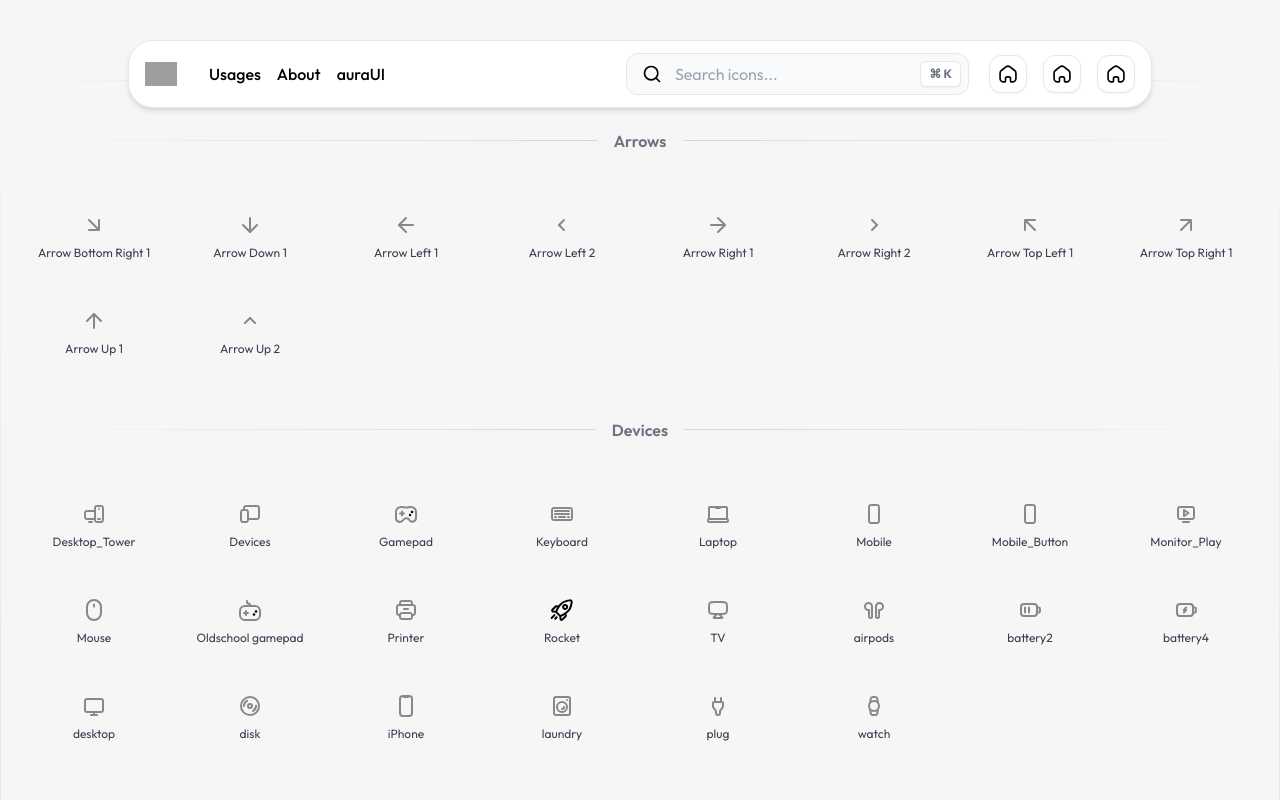
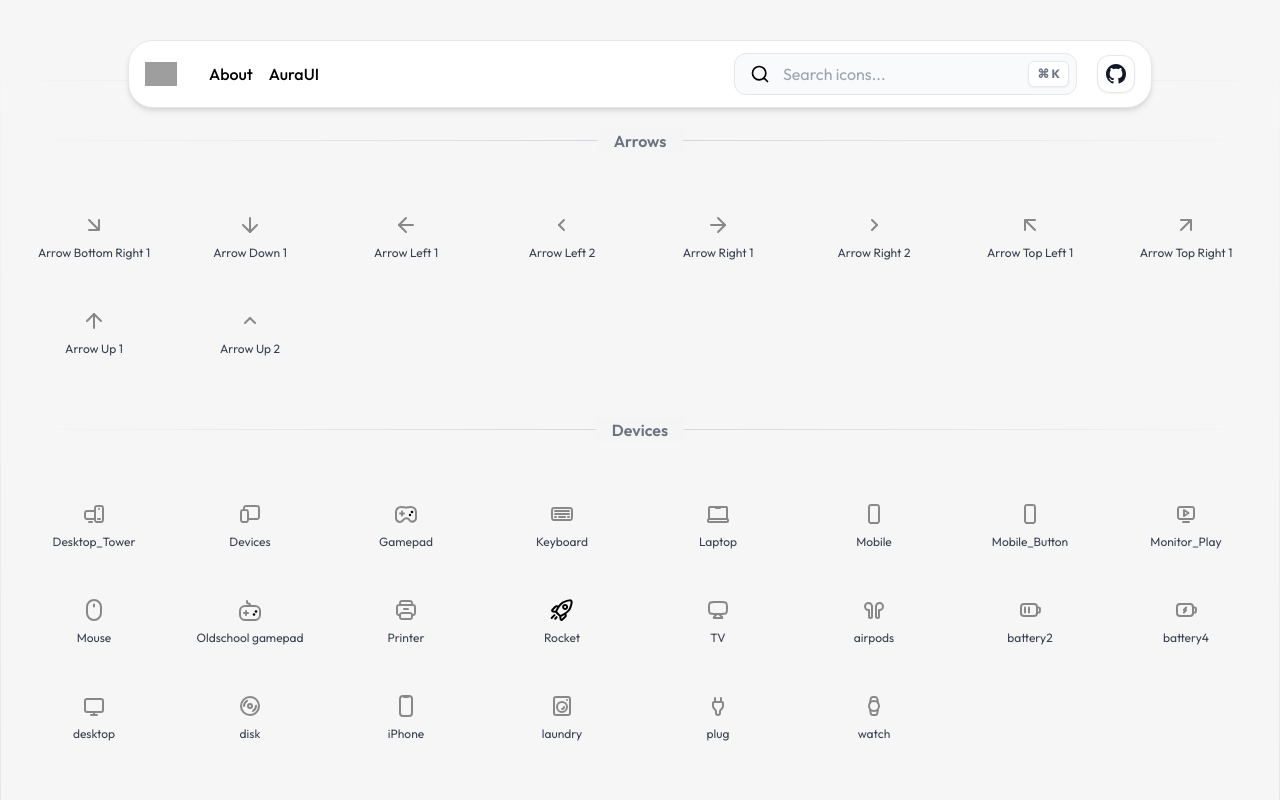
Before and after one commit to Shubham0850/aura-icons, a Next.js app: page / in a window 1280 px wide. Shown: the top 800 px of the page. Built offline with nearby package versions, Linux system fonts and the light colour scheme; grey boxes are pictures that could not be loaded.

Commit message:
update: update Header

```diff
--- a/src/component/Header.tsx
+++ b/src/component/Header.tsx
@@ -2,6 +2,7 @@ import React, { useRef, useEffect, useState } from "react";
 import Link from "next/link";
 import { FiMenu } from "react-icons/fi";
 import { RxCross2 } from "react-icons/rx";
+import { BsGithub } from "react-icons/bs";
 
 const styles = {
   link: "text-base font-medium text-black transition-all duration-200 hover:text-blue-600 focus:text-blue-600",
@@ -55,9 +56,6 @@ const Header = ({
             </div>
 
             <div className="hidden lg:flex space-x-4">
-              <Link href="/usages" className={styles.link}>
-                Usages
-              </Link>
               <Link href="/about" className={styles.link}>
                 About
               </Link>
@@ -67,7 +65,7 @@ const Header = ({
                 rel="noreferrer"
                 className={styles.link}
               >
-                auraUI
+                AuraUI
               </Link>
             </div>
           </div>
@@ -100,27 +98,15 @@ const Header = ({
               </span>
             </div>
             <div className="flex space-x-4">
-              <div className="flex items-center p-2 border border-gray-200 justify-center rounded-xl bg-white shadow-sm">
-                <img
-                  src="/icons/general/home-1.svg"
-                  alt="Home"
-                  className="w-5 h-5 text-gray-400"
-                />
-              </div>
-              <div className="flex items-center justify-center p-2 border border-gray-200 rounded-xl bg-white shadow-sm">
-                <img
-                  src="/icons/general/home-1.svg"
-                  alt="GitHub"
-                  className="w-5 h-5 text-gray-400"
-                />
-              </div>
-              <div className="flex items-center justify-center p-2 border border-gray-200 rounded-xl bg-white shadow-sm">
-                <img
-                  src="/icons/general/home-1.svg"
-                  alt="Discord"
-                  className="w-5 h-5 text-gray-400"
-                />
-              </div>
+              <Link
+                href="https://github.com/Shubham0850/aura-icons"
+                target="_blank"
+                className=" "
+              >
+                <div className="flex items-center p-2 border border-gray-200 justify-center rounded-xl bg-white shadow-sm">
+                  <BsGithub size={20} />
+                </div>
+              </Link>
             </div>
           </div>
         </nav>
```
